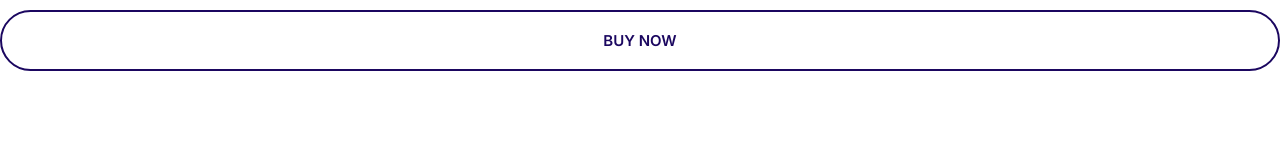
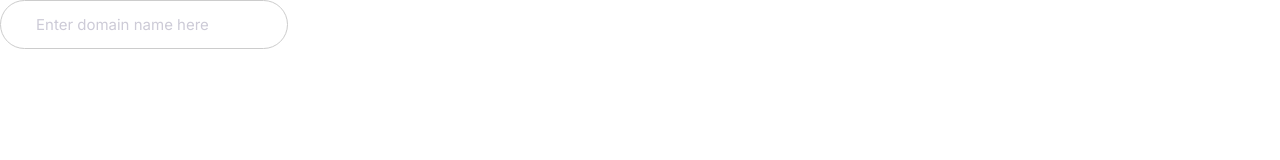
Before and after one commit to nischalll/Moshify, a plain HTML site: page index.html in a window 1280 px wide. Drawn offline with Linux system fonts and the light colour scheme.

Commit message:
Added input component

```diff
--- a/css/styles.css
+++ b/css/styles.css
@@ -214,3 +214,22 @@
     font-size: 1.5rem;
   }
 }
+
+/* Inputs */
+.input{
+  padding: 1.5rem 3.5rem;
+  border: 1px solid #ccc;
+  border-radius: 30px;
+  outline: 0;
+  color: var(--color-headings);
+  font-size: 2rem;
+}
+::placeholder{
+  color: #cdcbd7;
+}
+
+@media screen and (min-width: 1024px) {
+  .input{
+    font-size: 1.5rem;
+  }
+}
--- a/index.html
+++ b/index.html
@@ -15,8 +15,6 @@
     <link rel="stylesheet" href="css/styles.css" />
   </head>
   <body>
-    <div class="button">
-      <button class="btn btn--outline btn--block">Buy Now</button>
-    </div>
+     <input type="text" class="input" placeholder="Enter domain name here">
   </body>
 </html>
```
Also changed, not shown: components/inputs.html (added, +1 -0 lines).
